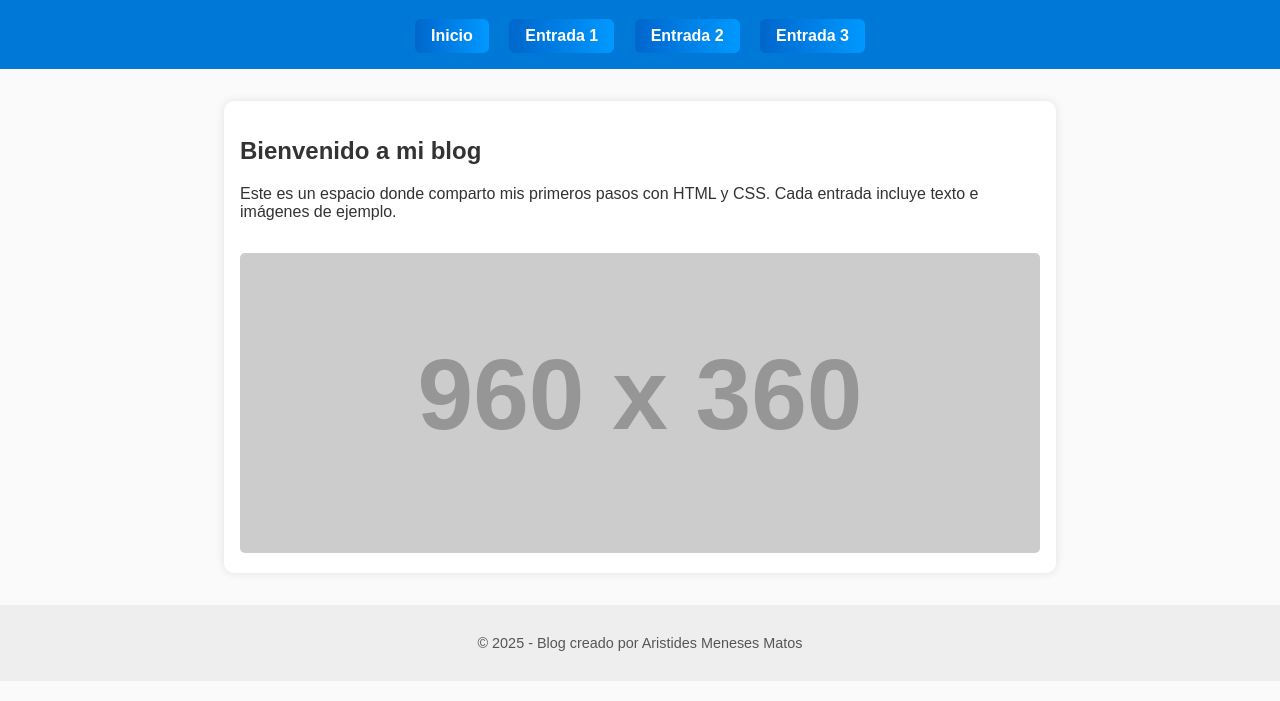
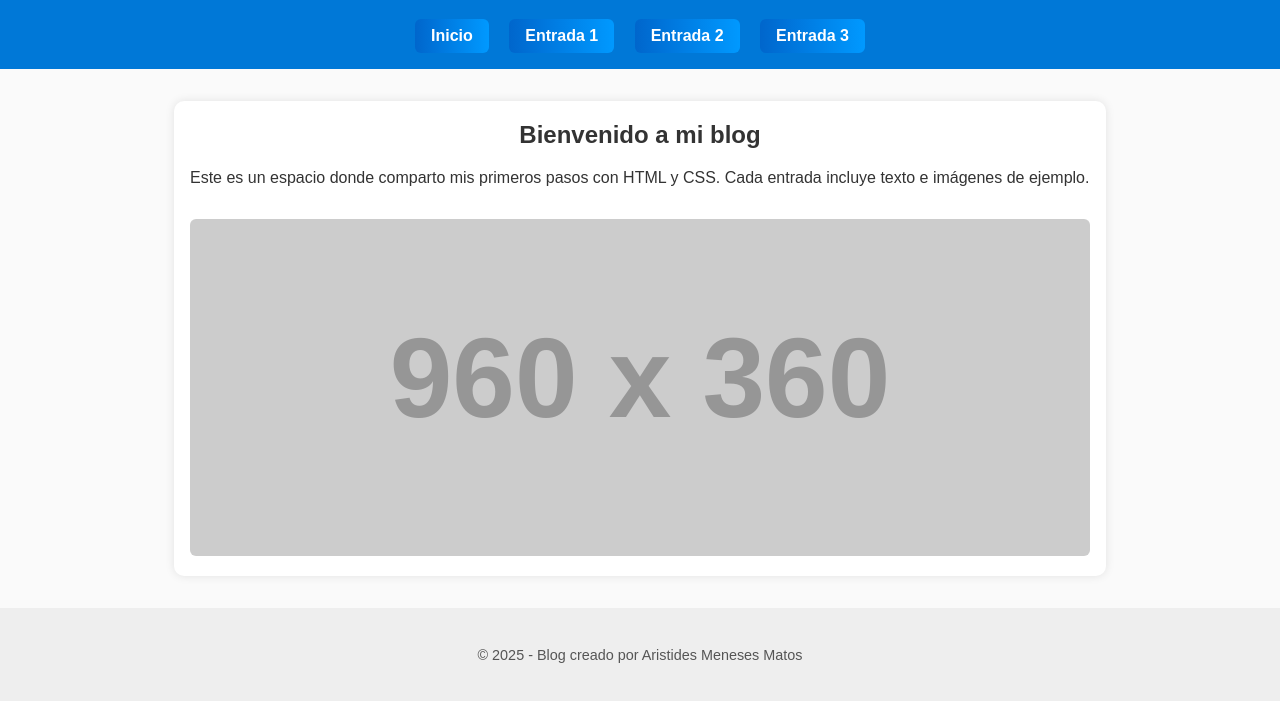
Before and after one commit to aristidesmenesesmatos-byte/LAB1, a plain HTML site: page index.html in a window 1280 px wide. Shown: the part 77-778 px from the top of the page. Drawn offline with Linux system fonts and the light colour scheme; placeholder pictures from the web are drawn by us.

Commit message:
Cambios en styles

```diff
--- a/styles.css
+++ b/styles.css
@@ -1,4 +1,4 @@
-/* Estilo general del sitio */
+/* ===== Estilo general ===== */
 body {
   font-family: Arial, sans-serif;
   margin: 0;
@@ -6,7 +6,7 @@ body {
   color: #333;
 }
 
-/* Encabezado */
+/* ===== Encabezado ===== */
 header {
   background-color: #0078d7;
   color: white;
@@ -14,7 +14,7 @@ header {
   text-align: center;
 }
 
-/* Navegación principal con botones degradados */
+/* ===== Navegación (botones degradados) ===== */
 nav {
   margin-top: 0.5rem;
 }
@@ -31,13 +31,11 @@ nav a {
   transition: all 0.3s ease;
 }
 
-/* Efecto hover */
 nav a:hover {
   background: linear-gradient(90deg, #0052a3, #00b3ff);
   transform: scale(1.05);
 }
 
-/* Enlace activo (página actual) */
 nav a.active {
   background: white;
   color: #0078d7;
@@ -45,9 +43,9 @@ nav a.active {
   transform: scale(1.05);
 }
 
-/* Contenido principal */
+/* ===== Contenido principal ===== */
 main {
-  max-width: 800px;
+  max-width: 900px;
   margin: 2rem auto;
   padding: 1rem;
   background: white;
@@ -55,19 +53,41 @@ main {
   box-shadow: 0 0 10px rgba(0, 0, 0, 0.1);
 }
 
-/* Imágenes */
+/* Títulos de las entradas centrados */
+main h2 {
+  text-align: center;
+  margin-top: 0.25rem;
+}
+
+/* ===== Imágenes con efecto hover ===== */
 img {
   width: 100%;
-  border-radius: 5px;
+  border-radius: 6px;
   margin-top: 1rem;
+  transition: transform 0.3s ease, box-shadow 0.3s ease;
 }
 
-/* Pie de página */
+img:hover {
+  transform: scale(1.03);
+  box-shadow: 0 6px 18px rgba(0, 0, 0, 0.25);
+}
+
+/* ===== Pie de página ===== */
 footer {
   text-align: center;
-  padding: 1rem;
+  padding: 1.5rem;
   background-color: #eee;
   margin-top: 2rem;
   font-size: 0.9rem;
   color: #555;
 }
+
+/* ===== Accesibilidad: reducir animaciones si el usuario lo pide ===== */
+@media (prefers-reduced-motion: reduce) {
+  nav a, img {
+    transition: none;
+  }
+  nav a:hover, nav a.active, img:hover {
+    transform: none;
+  }
+}
```
